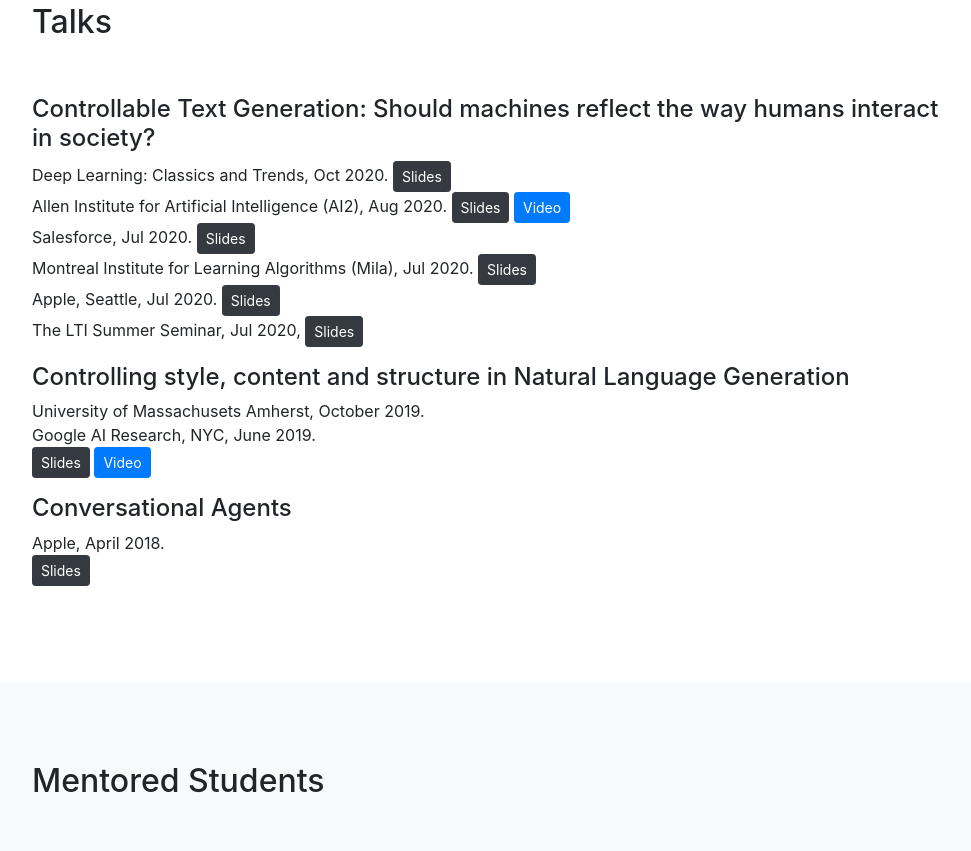
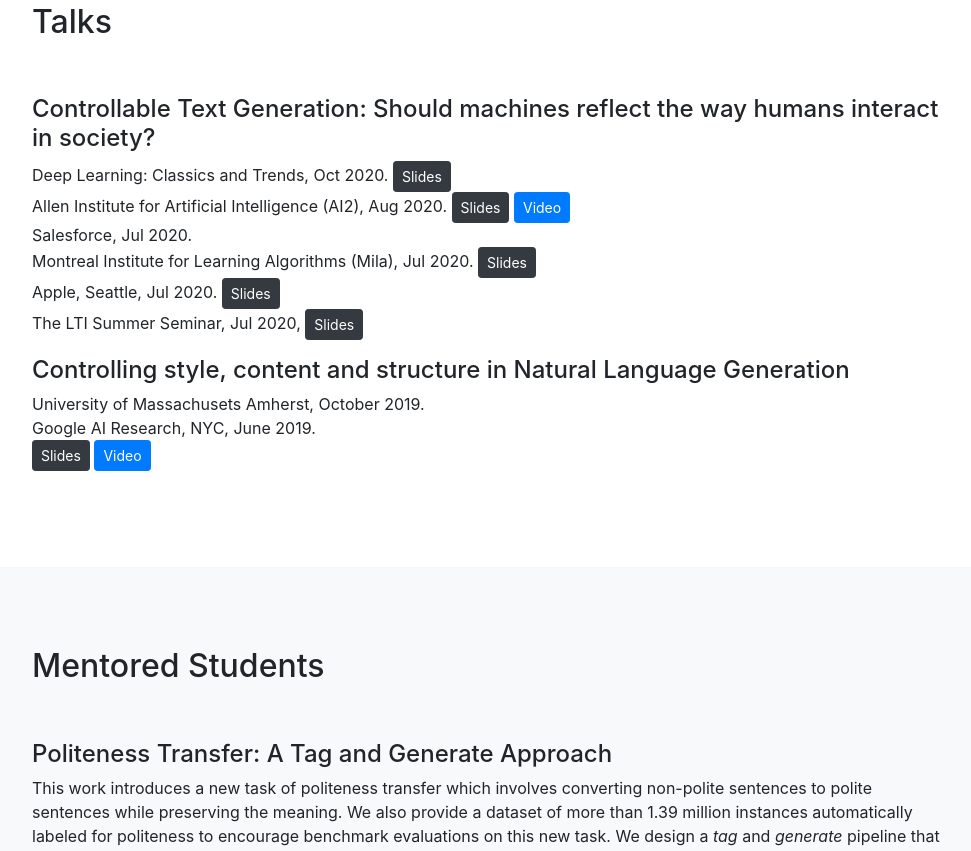
Before and after one commit to shrimai/shrimai.github.io, a website with bundled scripts: page index.html in a window 1280 px wide. Shown: the part 3943-4794 px from the top of the page, without its empty margins (148-1119 px from the left). Built offline with nearby package versions, Linux system fonts and the light colour scheme.

Commit message:
removing broken links

```diff
--- a/index.html
+++ b/index.html
@@ -368,7 +368,7 @@
             Deep Learning: Classics and Trends, Oct 2020. <a onclick="window.open(this.href); return false;" title="docs/DL_Classics_talk.pdf" href="docs/DL_Classics_talk.pdf" onkeypress="window.open(this.href); return false;" target="_blank"><button type="button" class="btn btn-dark btn-sm">Slides</button></a><br>
             Allen Institute for Artificial Intelligence (AI2), Aug 2020. <a onclick="window.open(this.href); return false;" title="docs/AI2_talk.pdf" href="docs/AI2_talk.pdf" onkeypress="window.open(this.href); return false;" target="_blank"><button type="button" class="btn btn-dark btn-sm">Slides</button></a>
             <a onclick="window.open(this.href); return false;" title="https://www.youtube.com/watch?v=e6GpN3azoO0" href="https://www.youtube.com/watch?v=e6GpN3azoO0" onkeypress="window.open(this.href); return false;" target="_blank"><button type="button" class="btn btn-outline-primary btn-sm">Video</button></a><br>
-            Salesforce, Jul 2020. <a onclick="window.open(this.href); return false;" title="docs/Salesforce_Talk.pdf" href="docs/Salesforce_Talk.pdf" onkeypress="window.open(this.href); return false;" target="_blank"><button type="button" class="btn btn-dark btn-sm">Slides</button></a><br>
+            Salesforce, Jul 2020. <br>
             Montreal Institute for Learning Algorithms (Mila), Jul 2020. <a onclick="window.open(this.href); return false;" title="docs/Mila_talk.pdf" href="docs/Mila_talk.pdf" onkeypress="window.open(this.href); return false;" target="_blank"><button type="button" class="btn btn-dark btn-sm">Slides</button></a> <br>
             Apple, Seattle, Jul 2020. <a onclick="window.open(this.href); return false;" title="docs/Apple_Talk_2020.pdf" href="docs/Apple_Talk_2020.pdf" onkeypress="window.open(this.href); return false;" target="_blank"><button type="button" class="btn btn-dark btn-sm">Slides</button></a> <br>
             The LTI Summer Seminar, Jul 2020,  <a onclick="window.open(this.href); return false;" title="docs/LTI_seminar.pdf" href="docs/LTI_seminar.pdf" onkeypress="window.open(this.href); return false;" target="_blank"><button type="button" class="btn btn-dark btn-sm">Slides</button></a> <br>
@@ -384,13 +384,13 @@
             <a onclick="window.open(this.href); return false;" title="https://youtu.be/p3XRBkvCUrg" href="https://youtu.be/p3XRBkvCUrg" onkeypress="window.open(this.href); return false;" target="_blank"><button type="button" class="btn btn-outline-primary btn-sm">Video</button></a>
           </p>
 
-          <h4>
+          <!-- <h4>
             Conversational Agents
           </h4>
           <p>
             Apple, April 2018. <br>
             <a onclick="window.open(this.href); return false;" title="docs/Apple_Talk.pdf" href="docs/Apple_Talk.pdf" onkeypress="window.open(this.href); return false;" target="_blank"><button type="button" class="btn btn-dark btn-sm">Slides</button></a>
-          </p>
+          </p>           -->
         </div>
       </div>
     </div>
@@ -497,9 +497,9 @@
             CS 11-492 11-692 11-892, Carnegie Mellon University, Fall 2017, 2018, and Fall 2019
           </p>
 
-          <h4>Building an Alexa Skill
+          <!-- <h4>Building an Alexa Skill
             <a onclick="window.open(this.href); return false;" title="docs/alexa_skill.pdf" href="docs/alexa_skill.pdf" onkeypress="window.open(this.href); return false;" target="_blank"><button type="button" class="btn btn-dark btn-sm">Slides</button></a>
-          </h4>
+          </h4> -->
           <p><i>Speech Processing</i> <br>
             CS 11-492 11-692 11-892, Carnegie Mellon University, Fall 2017, 2018, and Fall 2019
           </p>
```
